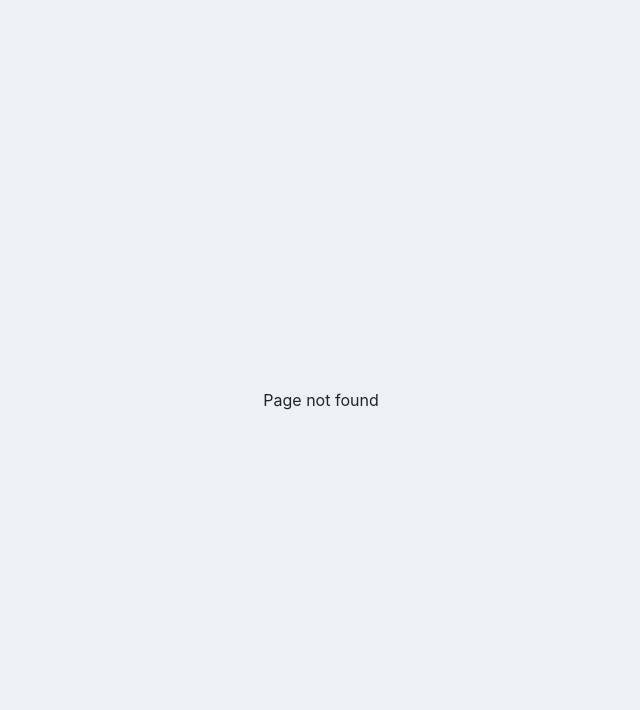
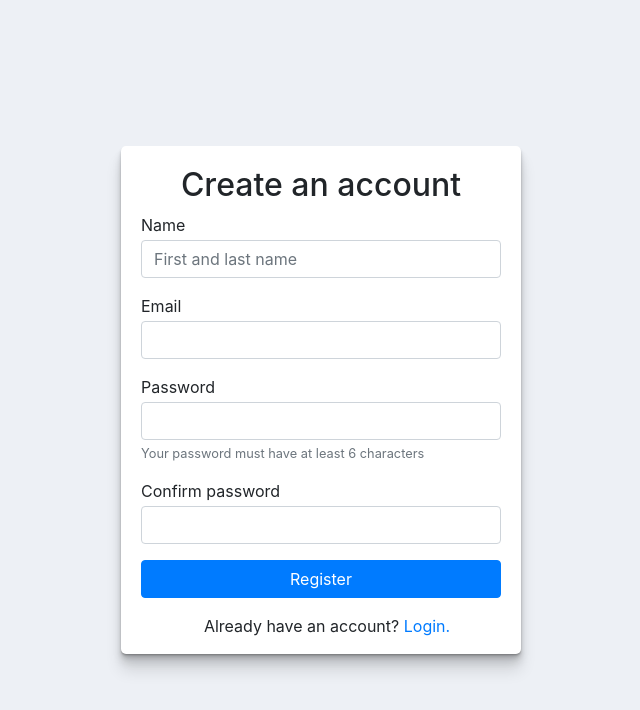
Before and after one commit to CEN-Group-3D/CEN-Project, a React (Create React App) app in the folder client/: page /register in a window 1280 px wide. Before the commit this address had no page. Shown: the top 710 px of the page, without its empty margins (319-959 px from the left). Built offline with nearby package versions, Linux system fonts and the light colour scheme.

Commit message:
Creates register form and adds route

```diff
--- a/client/src/App.js
+++ b/client/src/App.js
@@ -1,6 +1,7 @@
 import React from 'react';
 import { Route, Switch, Redirect  } from 'react-router-dom';
 import Home from "./views/Home/Home"
+import Register from "./views/Register/Register"
 import Login from "./views/Login/Login"
 import Welcome from "./views/Welcome/Welcome"
 import PaymentPlans from "./views/PaymentPlans/PaymentPlans"
@@ -20,6 +21,7 @@ const App = () => {
       <Header />
       <div id="main-content-panel">
         <Switch>
+          <Route exact path="/register" component={Register} />
           <Route exact path="/login" component={Login} />
           <Route exact path="/welcome" component={Welcome} />
           <Route exact path="/payments" component={PaymentPlans} />
--- /dev/null
+++ b/client/src/views/Register/Register.js
@@ -0,0 +1,69 @@
+import React from 'react';
+import './Register.css';
+
+class Register extends React.Component {
+    constructor(props) {
+        super(props);
+
+        this.state = {
+
+        };
+    }
+
+    componentDidMount() {
+        // Fetch all the forms we want to apply custom Bootstrap validation styles to
+        let forms = document.getElementsByClassName('needs-validation');
+        // Loop over them and prevent submission
+        var validation = Array.prototype.filter.call(forms, (form) => {
+            form.addEventListener('submit', function(event) {
+                if (form.checkValidity() === false) {
+                    event.preventDefault();
+                    event.stopPropagation();
+                }
+                form.classList.add('was-validated');
+            }, false);
+        });
+    }
+
+    render() {
+        return (
+            <div className='panel container' id="login-panel">
+                <h2 id="login-header">Create an account</h2>
+                <form method="POST" className="login-form needs-validation" noValidate>
+                    {/* {
+                        this.state.error ?
+                            <div className="alert alert-danger">The email and/or password is incorrect!</div> :
+                            null
+                    } */}
+                    <div className="form-group login-field">
+                        <label htmlFor="name">Name</label>
+                        <input required placeholder="First and last name" required className="form-control" type="text" id="name" name="name"></input>
+                        <div className="invalid-feedback">Please provide a first and last name.</div>
+                    </div>
+                    <div className="form-group login-field">
+                        <label htmlFor="email">Email</label>
+                        <input required className="form-control" type="text" id="email" name="email"></input>
+                        <div className="invalid-feedback">Please provide a valid email.</div>
+                    </div>
+                    <div className="form-group login-field">
+                        <label htmlFor="password">Password</label>
+                        <input required minLenght="6" className="form-control" type="password" id="password" name="password"></input>
+                        <small className="form-text text-muted">
+                            Your password must have at least 6 characters
+                        </small>
+                        <div className="invalid-feedback">Please provide a password.</div>
+                    </div>
+                    <div className="form-group login-field">
+                        <label htmlFor="confirm-password">Confirm password</label>
+                        <input required minLength="6" className="form-control" type="password" id="confirm-password" name="confirm-password"></input>
+                        <div className="invalid-feedback">Please confirm your password.</div>
+                    </div>
+                    <button className="col-12 btn btn-primary">Register</button>
+                </form>
+                <p className="register-text text-center">Already have an account? <a href="/login">Login.</a></p>
+            </div>
+        )
+    }
+}
+
+export default Register;
```
Also changed, not shown: client/src/views/Register/Register.css (added).
